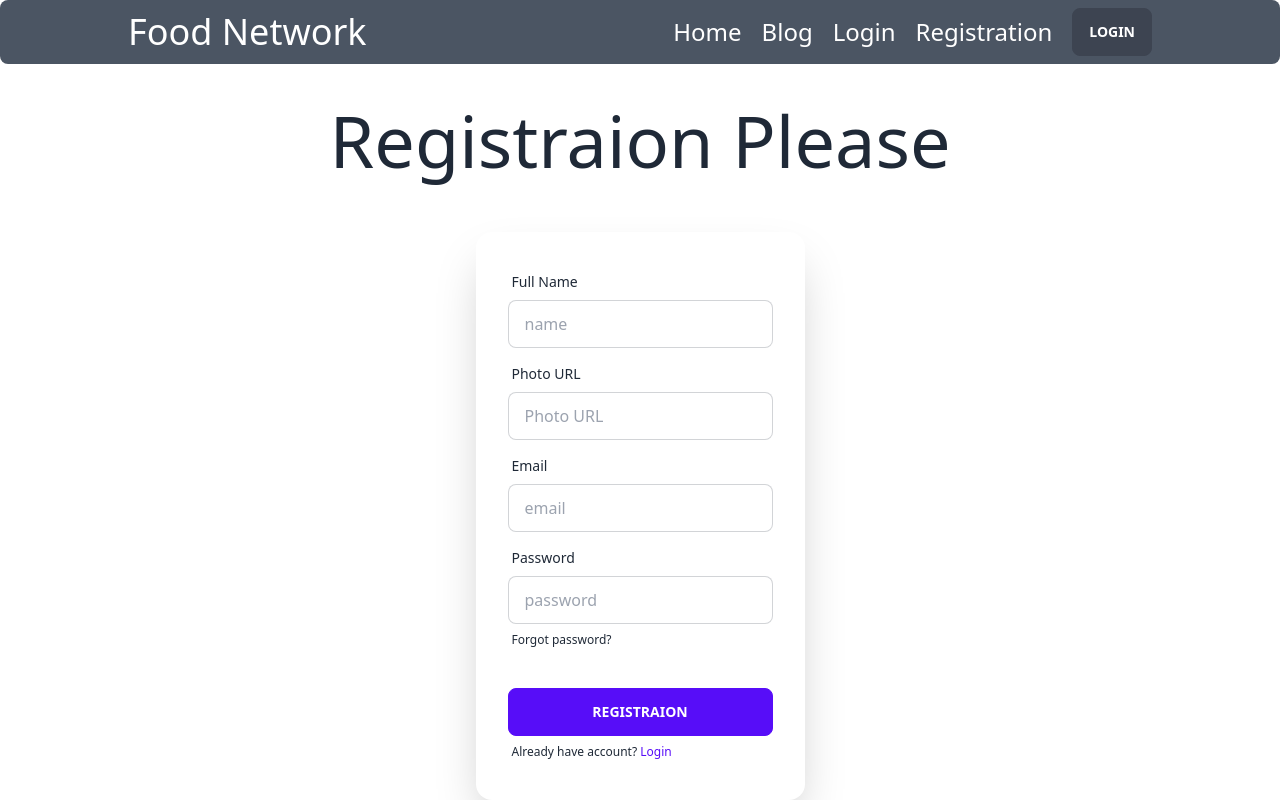
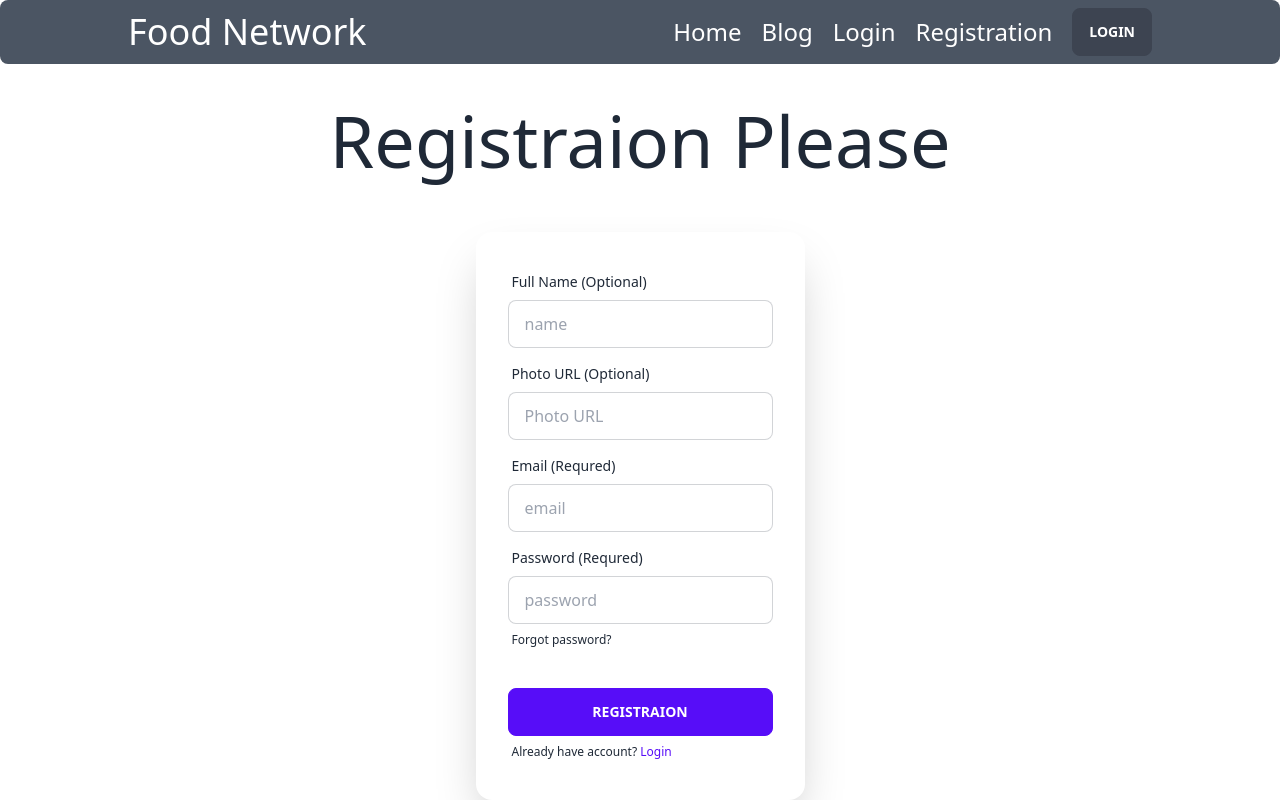
Before and after one commit to shakilcodes/Food-network-client, a React (Vite) app: page /registration in a window 1280 px wide. Shown: the top 800 px of the page. Built offline with nearby package versions, Linux system fonts and the light colour scheme; no server answers.

Commit message:
email and registarion validation done

```diff
--- a/src/Components/UserInformation/Login.jsx
+++ b/src/Components/UserInformation/Login.jsx
@@ -1,10 +1,13 @@
 import { GoogleAuthProvider } from 'firebase/auth';
 import React from 'react';
+import { useState } from 'react';
 import { useContext } from 'react';
 import {   useLocation, useNavigate } from 'react-router-dom';
 import { AuthContext } from '../AuthProvider/AuthProvider';
 
 const Login = () => {
+    const [email, setEmail] = useState('');
+    const [password, setPassword] = useState('');
     const {signUp, googleSignUp} = useContext(AuthContext)
     const navigate = useNavigate();
      const location = useLocation();
@@ -22,9 +25,16 @@ const Login = () => {
             const loggedUser = result.user;
             console.log(loggedUser)
            navigate(from, {replace: true})
+           setPassword('')
+           event.target.reset();
 
         })
-        .catch(error => console.log(error))
+        .catch(error => {
+            const errorFind = error;
+            setPassword(error.message)
+            console.log(error.message)
+
+        })
     }
 
     const provider = new GoogleAuthProvider();
@@ -49,16 +59,17 @@ const Login = () => {
                     <div className="card flex-shrink-0 w-full max-w-sm shadow-2xl bg-base-100">
                         <div className="card-body">
                             <div className="form-control">
+                                <p className='text-warning text-center'>{password}</p>
                                 <label className="label">
                                     <span className="label-text">Email</span>
                                 </label>
-                                <input type="text" placeholder="email" name='email' className="input input-bordered" />
+                                <input type="text" placeholder="email" name='email' className="input input-bordered" required/>
                             </div>
                             <div className="form-control">
                                 <label className="label">
                                     <span className="label-text">Password</span>
                                 </label>
-                                <input type="text" name='password' placeholder="password" className="input input-bordered" />
+                                <input type="text" name='password' placeholder="password" className="input input-bordered" required/>
                                 <label className="label">
                                     <a href="#" className="label-text-alt link link-hover">Forgot password?</a>
                                 </label>
--- a/src/Components/UserInformation/Registration.jsx
+++ b/src/Components/UserInformation/Registration.jsx
@@ -2,9 +2,11 @@
 
 import { GoogleAuthProvider, updateProfile } from 'firebase/auth';
 import React from 'react';
+import { useState } from 'react';
 import { useContext } from 'react';
 import { AuthContext } from '../AuthProvider/AuthProvider';
 const Registration = () => {
+    const [error, setError] =useState("")
     const {registration, googleSignUp, updateUser, isLoading, user} = useContext(AuthContext)
 // const userData = user;
 // console.log(userData)
@@ -25,9 +27,14 @@ const Registration = () => {
         .then(result=>{
             const loggedUser = result.user;
             displayName(name, photo, loggedUser)
+            setError("")
+            event.target.reset();
             // console.log(loggedUser)
         })
-        .catch(error => console.log(error))
+        .catch(error => {
+            setError(error.message)
+            console.log(error)
+        })
 
 
     }
@@ -57,28 +64,29 @@ const Registration = () => {
                     <div className="card flex-shrink-0 w-full max-w-sm shadow-2xl bg-base-100">
                         <div className="card-body">
                             <div className="form-control">
+                                <p className='text-warning'>{error}</p>
                                 <label className="label">
-                                    <span className="label-text">Full Name</span>
+                                    <span className="label-text">Full Name (Optional)</span>
                                 </label>
                                 <input type="text" placeholder="name" name='name' className="input input-bordered" />
                             </div>
                             <div className="form-control">
                                 <label className="label">
-                                    <span className="label-text">Photo URL</span>
+                                    <span className="label-text">Photo URL (Optional)</span>
                                 </label>
                                 <input type="text" placeholder="Photo URL" name='photo' className="input input-bordered" />
                             </div>
                             <div className="form-control">
                                 <label className="label">
-                                    <span className="label-text">Email</span>
+                                    <span className="label-text">Email (Requred)</span>
                                 </label>
-                                <input type="text" placeholder="email" name='email' className="input input-bordered" />
+                                <input type="text" placeholder="email" name='email' className="input input-bordered" required/>
                             </div>
                             <div className="form-control">
                                 <label className="label">
-                                    <span className="label-text">Password</span>
+                                    <span className="label-text">Password (Requred)</span>
                                 </label>
-                                <input type="text" placeholder="password" name='password' className="input input-bordered" />
+                                <input type="password" placeholder="password" name='password' className="input input-bordered" required/>
                                 <label className="label">
                                     <a href="#" className="label-text-alt link link-hover">Forgot password?</a>
                                 </label>
```
